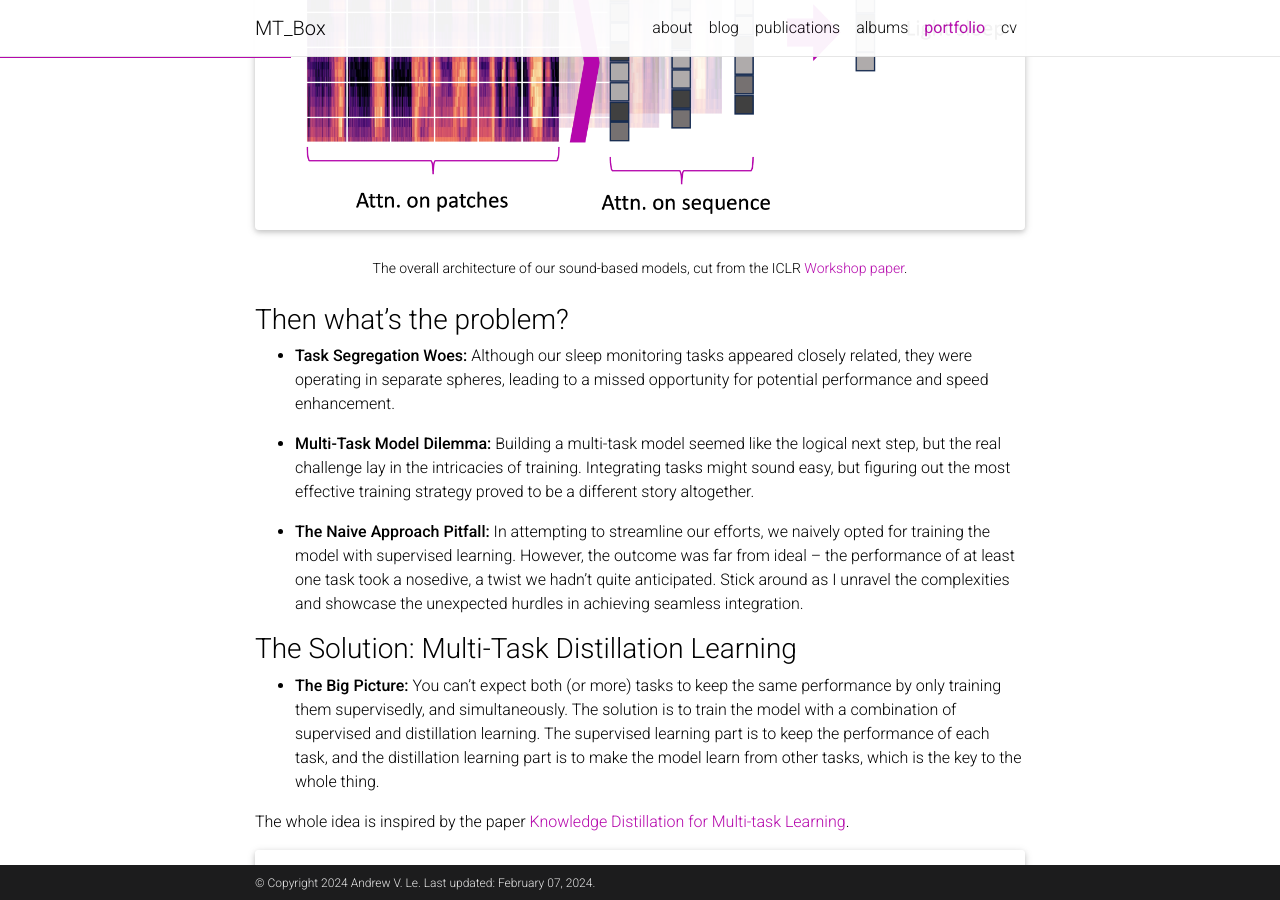
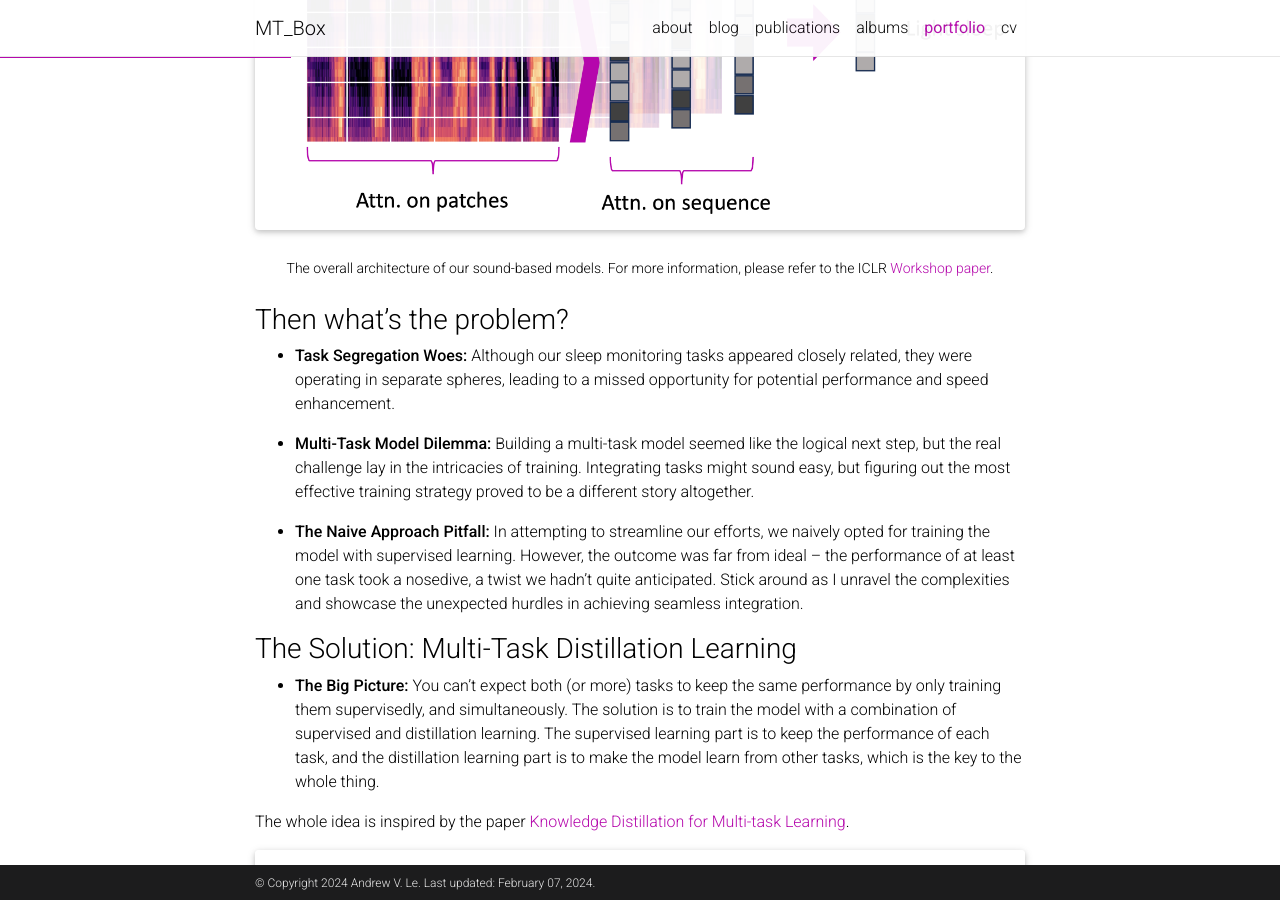
Before and after one commit to levulinh/levulinh.github.io, a Jekyll site: the page built from _pages/drewfolio.md, in a window 1280 px wide and 900 px high, scrolled down 2036 px. Built offline with Jekyll 4.4.1, drawn with Linux system fonts in a browser that asks for light colours; full-size pictures stand in for the smaller copies a plugin makes; comment, search, counter and statistics services are not loaded; a style sheet for code colours, icons or effects is not loaded.

Commit message:
Update caption in drewfolio.md

```diff
--- a/_pages/drewfolio.md
+++ b/_pages/drewfolio.md
@@ -68,7 +68,7 @@ Context: So, let's rewind a bit and talk about the sleep monitoring gig at Aslee
     </div>
 </div>
 <div class="caption">
-    The overall architecture of our sound-based models, cut from the ICLR <a href="https://openreview.net/pdf?id=mIRztWMsVJ">Workshop paper</a>.
+    The overall architecture of our sound-based models. For more information, please refer to the ICLR <a href="https://openreview.net/pdf?id=mIRztWMsVJ">Workshop paper</a>.
 </div>
 
 ### Then what's the problem?
```
